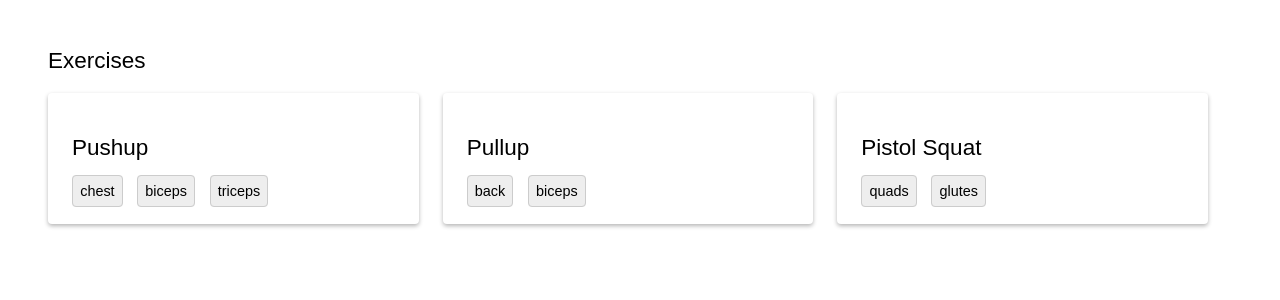
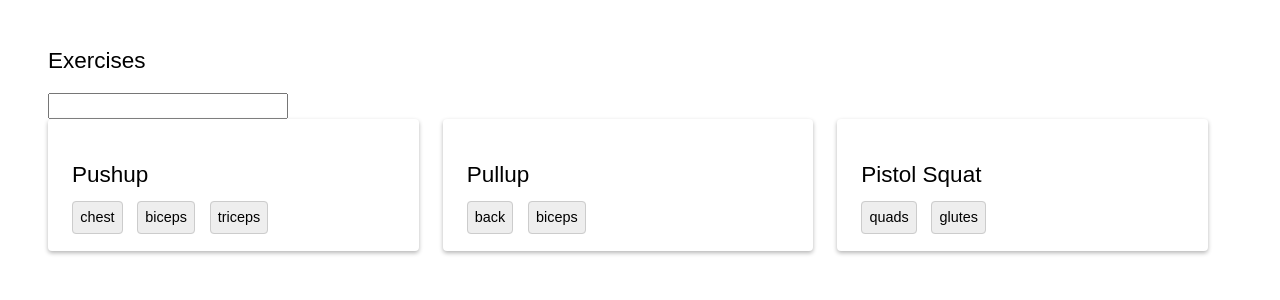
Before and after one commit to SebastianPlace/exercise-app, a React (Create React App) app: page / in a window 1280 px wide. Shown: the top 300 px of the page. Built offline with nearby package versions, Linux system fonts and the light colour scheme; the HTML template or start-up script is replaced by a standard one.

Commit message:
Naive implementation of search bar for result filtering

```diff
--- a/src/App.tsx
+++ b/src/App.tsx
@@ -1,14 +1,38 @@
 import * as React from 'react';
 import './App.css';
 import ExerciseList from './components/ExerciseList/ExerciseList';
+import SearchBar from './components/SearchBar/SearchBar';
+
+import Exercise from './interfaces/exercise';
 import exercises from './data/exercises';
 
-class App extends React.Component {
+interface Props {}
+interface State {
+  filterText: string;
+  exercises: Exercise[];
+}
+
+class App extends React.Component<Props, State> {
+  constructor(props: Props) {
+    super(props);
+    this.filterResults = this.filterResults.bind(this);
+    this.state = { filterText: '', exercises };
+  }
+
+  filterResults(filterText: string) {
+    const filteredExercises: Exercise[] = this.state.exercises.filter(ex => ex.name.includes(filterText));
+    this.setState({
+      filterText,
+      exercises: filteredExercises
+    });
+  }
+
   render() {
     return (
       <div className="App">
         <h2>Exercises</h2>
-        <ExerciseList exercises={exercises} />
+        <SearchBar onChange={this.filterResults} />
+        <ExerciseList exercises={this.state.exercises} />
       </div>
     );
   }
--- a/src/components/ExerciseList/ExerciseList.tsx
+++ b/src/components/ExerciseList/ExerciseList.tsx
@@ -4,7 +4,7 @@ import Exercise from '../../interfaces/exercise';
 import ExerciseCard from '../ExerciseCard/ExerciseCard';
 
 interface Props {
-  exercises: [Exercise];
+  exercises: Exercise[];
 }
 
 class ExerciseList extends React.Component<Props> {
--- /dev/null
+++ b/src/components/SearchBar/SearchBar.tsx
@@ -0,0 +1,32 @@
+import * as React from 'react';
+
+interface InputEvent {
+  target: {
+    value: string;
+  };
+}
+interface State { value: string; }
+interface Props { onChange: Function; }
+
+class ExerciseList extends React.Component<Props, State> {
+  constructor(props: Props) {
+    super(props);
+    this.state = { value: '' };
+    this.handleChange = this.handleChange.bind(this);
+  }
+
+  handleChange(e: InputEvent) {
+    this.props.onChange(e.target.value);
+    // this.setState({ value: e.target.value });
+  }
+
+  render() {
+    return (
+      <form>
+        <input type="text" value={this.state.value} onChange={this.handleChange}/>
+      </form>
+    );
+  }
+}
+
+export default ExerciseList;
```
